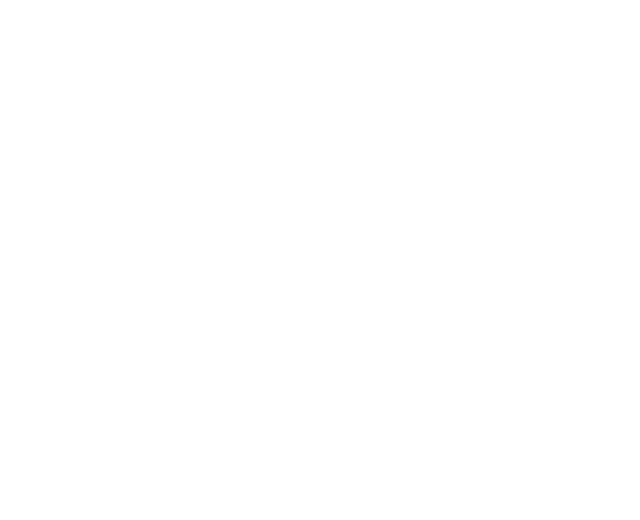
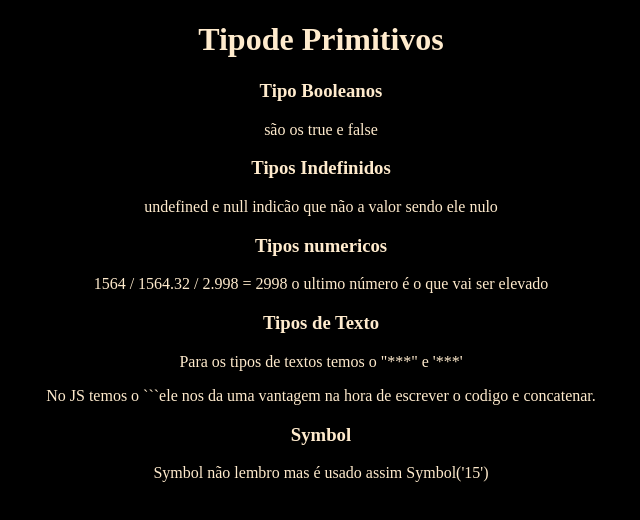
Before and after one commit to GregoryDias29/JavaScript-B-sico-, a plain HTML site: page 2 tipos de dados/index.html in a window 1280 px wide. Shown: the whole page, without its empty margins (319-959 px from the left). Drawn offline with Linux system fonts and the light colour scheme.

Commit message:
Ajust no html

````diff
--- a/2 tipos de dados/index.html
+++ b/2 tipos de dados/index.html
@@ -1,23 +1,45 @@
 <!DOCTYPE html>
-<html lang="en">
+<html lang=UTF8>
 <head>
     <title>Tipos Primitivos</title>
 </head>
 <body>
-<script>
+<style>
+div{
+    text-align: center;
+    color: blanchedalmond;
+}
 
-// tipos Booleanos: são os true e false
+body{
+    background: black;
+}
 
-// undefined e null indicão que não a valor
-
-// tipos numericos: 1564 / 1564.32 / 2.998e3 = 2998 o ultimono numero é o que vai ser elevado depois do e podemos colocar o e10
-
-// tipos de testos "tesxto " e 'texto'
-
-//` ` a vantagem de usar este
-
-// Symbol('15')
-
-</script>
+</style>
+<div>
+    <h1>Tipode Primitivos</h1>
+</div>
+<div>
+    <h3>Tipo Booleanos</h3>
+    <p>são os true e false</p>
+</div>
+<div>
+    <h3>Tipos Indefinidos</h3>
+    <p>undefined e null indicão que não a valor sendo ele nulo</p>
+</div>
+<div>
+    <h3>Tipos numericos</h3>
+    <p>1564 / 1564.32 / 2.998 = 2998 o ultimo número é o que vai ser elevado</p>
+</div>
+<div>
+    <h3>Tipos de Texto</h3>
+    <p>Para os tipos de textos temos o "***" e '***'</p>
+</div>
+<div>
+    <p>No JS temos o ```ele nos da uma vantagem na hora de escrever o codigo e concatenar.</p>
+</div>
+<div>
+    <h3>Symbol</h3>
+    <p>Symbol não lembro mas é usado assim Symbol('15')</p>
+</div>
 </body>
 </html>
````
